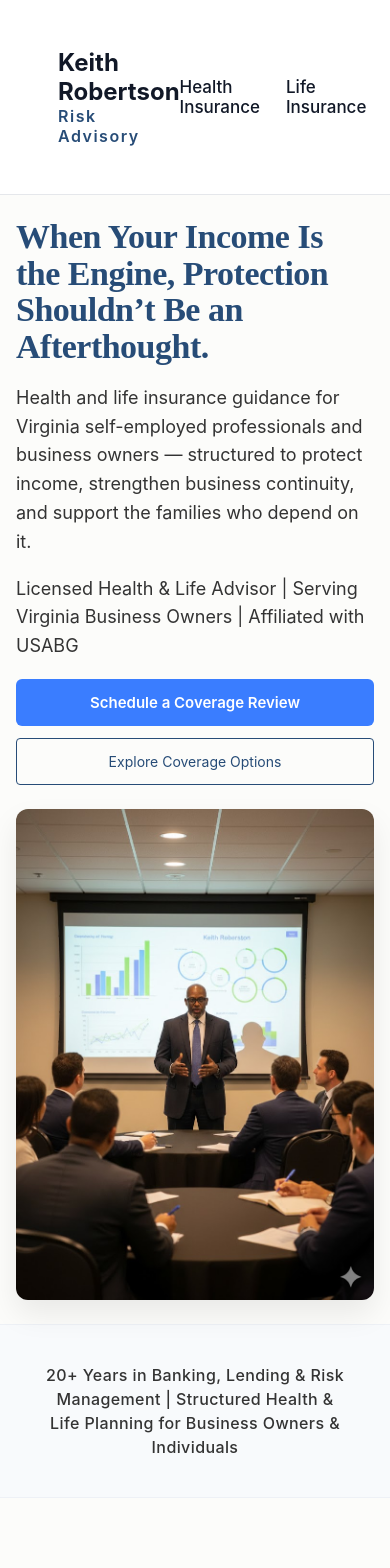
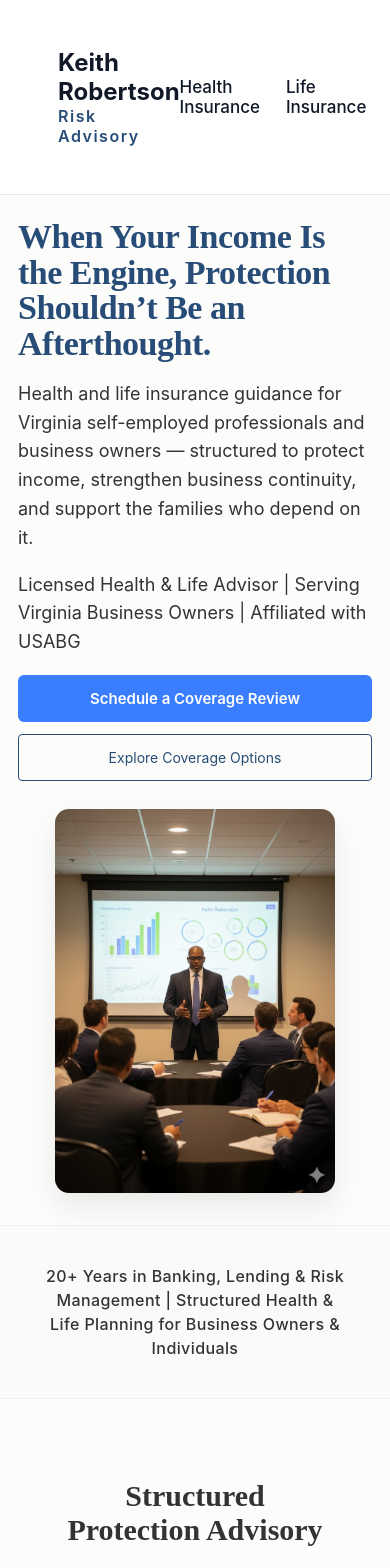
Before and after one commit to 12sphat-star/keith-risk-advisory, a React (Vite) app: page / in a window 390 px wide. Shown: the top 1568 px of the page. Built offline with nearby package versions, Linux system fonts and the light colour scheme.

Commit message:
Force mobile hero stack and home section widths

```diff
--- a/src/styles/layout.css
+++ b/src/styles/layout.css
@@ -901,3 +901,102 @@
     text-align: center !important;
   }
 }
+@media (max-width: 768px) {
+  /* HERO - force true mobile stack */
+  .hero {
+    display: flex !important;
+    flex-direction: column !important;
+    align-items: stretch !important;
+    gap: 20px !important;
+    padding: 24px 18px 32px !important;
+  }
+
+  .hero-text {
+    width: 100% !important;
+    max-width: 100% !important;
+    flex: none !important;
+  }
+
+  .hero-text h1 {
+    font-size: 34px !important;
+    line-height: 1.05 !important;
+    margin: 0 0 16px 0 !important;
+    max-width: 100% !important;
+  }
+
+  .hero-text p {
+    font-size: 18px !important;
+    line-height: 1.6 !important;
+    margin-bottom: 14px !important;
+    max-width: 100% !important;
+  }
+
+  .hero-subnote {
+    font-size: 15px !important;
+    line-height: 1.5 !important;
+  }
+
+  .hero-buttons {
+    display: flex !important;
+    flex-direction: column !important;
+    gap: 12px !important;
+    width: 100% !important;
+  }
+
+  .hero-buttons a,
+  .primary-btn,
+  .secondary-btn {
+    display: block !important;
+    width: 100% !important;
+    text-align: center !important;
+    box-sizing: border-box !important;
+  }
+
+  .hero-image {
+    width: 100% !important;
+    display: flex !important;
+    justify-content: center !important;
+    align-items: center !important;
+    margin-top: 8px !important;
+  }
+
+  .hero-image img {
+    width: 100% !important;
+    max-width: 280px !important;
+    height: auto !important;
+    display: block !important;
+    margin: 0 auto !important;
+    border-radius: 14px !important;
+  }
+
+  /* home grids */
+  .services-grid,
+  .process-grid,
+  .mistakes-grid {
+    display: grid !important;
+    grid-template-columns: 1fr !important;
+    gap: 18px !important;
+  }
+
+  .service-card,
+  .process-step,
+  .mistake-card {
+    width: 100% !important;
+    max-width: 100% !important;
+    min-width: 0 !important;
+    margin: 0 !important;
+    padding: 20px !important;
+    box-sizing: border-box !important;
+  }
+
+  .services-section h2,
+  .process-section h2,
+  .mistakes-section h2,
+  .faq-section h2,
+  .income-content h2,
+  .cta-content h2 {
+    font-size: 30px !important;
+    line-height: 1.15 !important;
+    text-align: center !important;
+  }
+}
```
